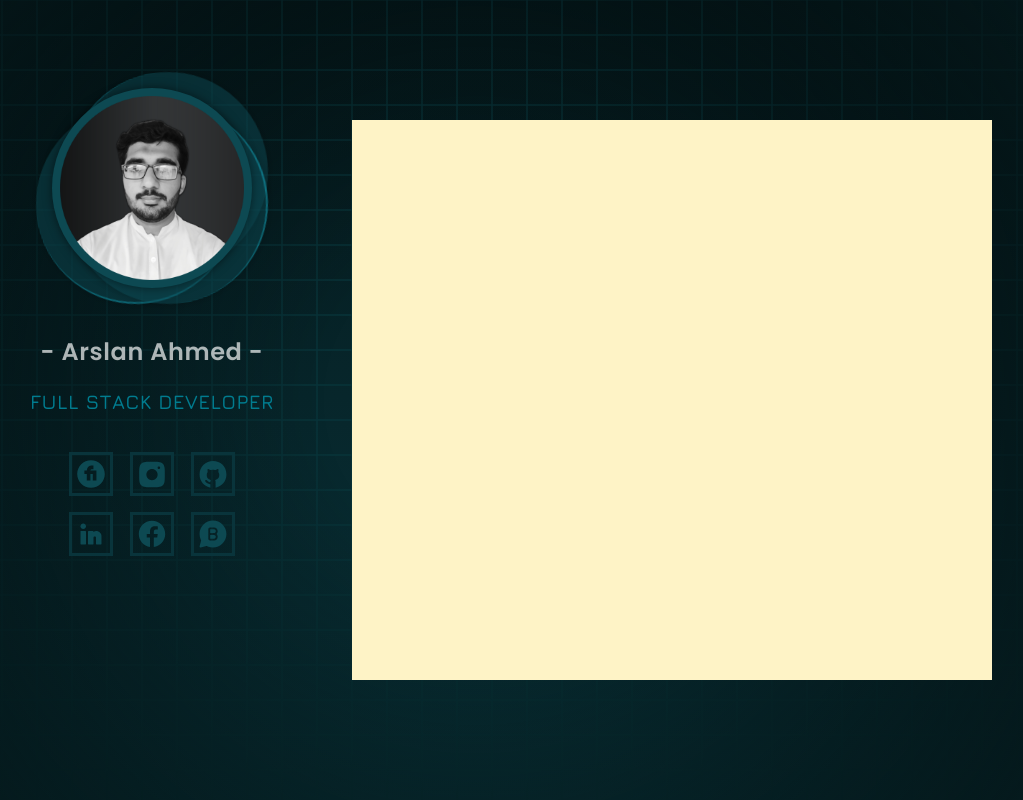
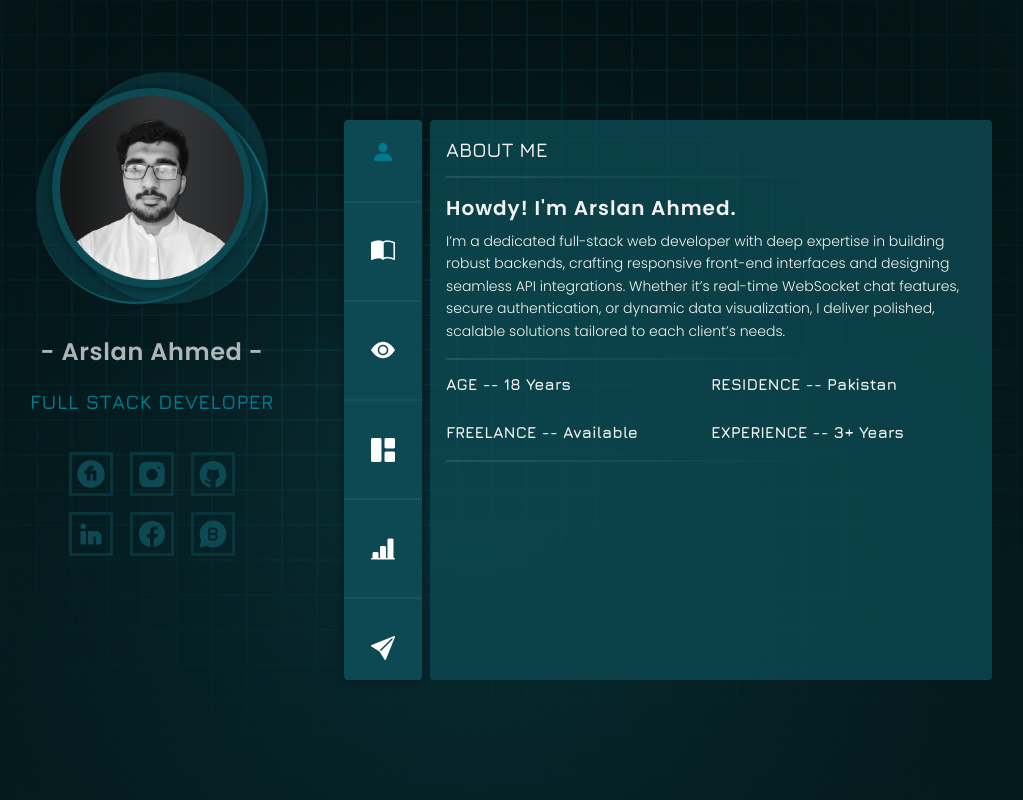
Before and after one commit to Arslan-the-Developer/my_first_portfolio, a React (Vite) app: page / in a window 1280 px wide. Shown: the whole page, without its empty margins (164-1187 px from the left). Built offline with nearby package versions, Linux system fonts and the light colour scheme; a web font is replaced by a local one.

Commit message:
Many Improvements

```diff
--- a/package.json
+++ b/package.json
@@ -12,6 +12,7 @@
   "dependencies": {
     "@tailwindcss/vite": "^4.1.3",
     "axios": "^1.8.4",
+    "bootstrap-icons": "^1.13.1",
     "dotenv": "^16.5.0",
     "framer-motion": "^11.18.2",
     "motion": "^12.7.2",
--- a/src/Screens/MainScreen/MainScreen.jsx
+++ b/src/Screens/MainScreen/MainScreen.jsx
@@ -1,4 +1,4 @@
-import React from 'react'
+import React, { useState } from 'react'
 import selfPic from '../../assets/profile-pic.png';
 import ShinyText from '../../Components/ReactBitComponents/ShinyText/ShinyText'
 import RotatingText from '../../Components/ReactBitComponents/RotatingText/RotatingText';
@@ -8,9 +8,86 @@ import GithubLogo from '../../assets/GithubLogo';
 import LinkedInLogo from '../../assets/LinkedInLogo'
 import FacebookLogo from '../../assets/FacebookLogo'
 import WhatsAppLogo from '../../assets/WhatsAppLogo';
+import AboutTab from '../TabScreens/AboutTab';
+import ResumeTab from '../TabScreens/ResumeTab';
+import WorksTab from '../TabScreens/WorksTab';
+import StatsTab from '../TabScreens/StatsTab';
+import ExpertiseTab from '../TabScreens/ExpertiseTab';
+import ContactTab from '../TabScreens/ContactTab';
 
 
 function MainScreen() {
+
+  const [isAboutTabActive, setAboutTabActive] = useState(true);
+  const [isResumeTabActive, setResumeTabActive] = useState(false);
+  const [isWorksTabActive, setWorksTabActive] = useState(false);
+  const [isStatsTabActive, setStatsTabActive] = useState(false);
+  const [isExpertiseTabActive, setExpertiseTabActive] = useState(false);
+  const [isContactTabActive, setContactTabActive] = useState(false);
+
+  function setTabActive(tab_name) {
+
+    switch (tab_name) {
+
+      case 'about':
+        setAboutTabActive(true);
+        setResumeTabActive(false);
+        setWorksTabActive(false);
+        setStatsTabActive(false);
+        setExpertiseTabActive(false);
+        setContactTabActive(false);
+        break;
+
+      case 'resume':
+        setAboutTabActive(false);
+        setResumeTabActive(true);
+        setWorksTabActive(false);
+        setStatsTabActive(false);
+        setExpertiseTabActive(false);
+        setContactTabActive(false);
+        break;
+
+      case 'works':
+        setAboutTabActive(false);
+        setResumeTabActive(false);
+        setWorksTabActive(true);
+        setStatsTabActive(false);
+        setExpertiseTabActive(false);
+        setContactTabActive(false);
+        break;
+
+      case 'stats':
+        setAboutTabActive(false);
+        setResumeTabActive(false);
+        setWorksTabActive(false);
+        setStatsTabActive(true);
+        setExpertiseTabActive(false);
+        setContactTabActive(false);
+        break;
+
+      case 'expertise':
+        setAboutTabActive(false);
+        setResumeTabActive(false);
+        setWorksTabActive(false);
+        setStatsTabActive(false);
+        setExpertiseTabActive(true);
+        setContactTabActive(false);
+        break;
+
+      case 'contact':
+        setAboutTabActive(false);
+        setResumeTabActive(false);
+        setWorksTabActive(false);
+        setStatsTabActive(false);
+        setExpertiseTabActive(false);
+        setContactTabActive(true);
+        break;
+
+      default:
+        break;
+    }
+
+  }
 
   return (
 
@@ -69,8 +146,68 @@ function MainScreen() {
 
         </div>
 
-        <div className='w-5/10 h-7/10 bg-amber-100 ml-2'>
+        <div className='w-5/10 h-7/10 ml-2 flex items-start justify-start rounded-sm'>
 
+          <nav className='h-full w-20 bg-[#0d4952] -translate-x-2 rounded-sm flex flex-col items-center justify-between py-4' style={{boxShadow : "0 0 10px 0px rgba(0,0,0,.4)"}}>
+
+            <i onClick={() => setTabActive('about')} className={`bi bi-person-fill text-2xl transition cursor-pointer ${isAboutTabActive ? 'text-[#017c8f]' : 'text-white'} hover:text-[#017c8f] hover:scale-110`}></i>
+            <hr className='border border-white opacity-5 w-full' />
+
+            <i onClick={() => setTabActive('resume')} className={`bi bi-book-half text-2xl transition cursor-pointer ${isResumeTabActive ? 'text-[#017c8f]' : 'text-white'} hover:text-[#017c8f] hover:scale-110`}></i>
+            <hr className='border border-white opacity-5 w-full' />
+
+            <i onClick={() => setTabActive('works')} className={`bi bi-eye-fill text-2xl transition cursor-pointer ${isWorksTabActive ? 'text-[#017c8f]' : 'text-white'} hover:text-[#017c8f] hover:scale-110`}></i>
+            <hr className='border border-white opacity-5 w-full' />
+
+            <i onClick={() => setTabActive('stats')} className={`bi bi-grid-1x2-fill text-2xl transition cursor-pointer ${isStatsTabActive ? 'text-[#017c8f]' : 'text-white'} hover:text-[#017c8f] hover:scale-110`}></i>
+            <hr className='border border-white opacity-5 w-full' />
+
+            <i onClick={() => setTabActive('expertise')} className={`bi bi-bar-chart-line-fill text-2xl transition cursor-pointer ${isExpertiseTabActive ? 'text-[#017c8f]' : 'text-white'} hover:text-[#017c8f] hover:scale-110`}></i>
+            <hr className='border border-white opacity-5 w-full' />
+
+            <i onClick={() => setTabActive('contact')} className={`bi bi-send-fill text-2xl transition cursor-pointer ${isContactTabActive ? 'text-[#017c8f]' : 'text-white'} hover:text-[#017c8f] hover:scale-110`}></i>
+
+          </nav>
+
+          <div className='w-9/10 h-full bg-[#0d4952cc] rounded-sm flex items-start justify-start flex-col'>
+
+            {
+              isAboutTabActive ? (
+                <AboutTab />
+              ) : ""
+            }
+
+            {
+              isResumeTabActive ? (
+                <ResumeTab />
+              ) : ""
+            }
+
+            {
+              isWorksTabActive ? (
+                <WorksTab />
+              ) : ""
+            }
+
+            {
+              isStatsTabActive ? (
+                <StatsTab />
+              ) : ""
+            }
+
+            {
+              isExpertiseTabActive ? (
+                <ExpertiseTab />
+              ) : ""
+            }
+
+            {
+              isContactTabActive ? (
+                <ContactTab />
+              ) : ""
+            }
+
+          </div>
 
         </div>
 
--- /dev/null
+++ b/src/Screens/TabScreens/AboutTab.jsx
@@ -0,0 +1,58 @@
+import React from 'react'
+
+
+
+function AboutTab() {
+
+  return (
+
+    <div className='w-full h-full flex items-start justify-start flex-col p-4'>
+
+        <h2 className='text-xl font-jura uppercase font-semibold'>About Me</h2>
+
+        <span className='w-full h-[2px] bg-linear-to-r from-white to-[#0d4952cc] opacity-10 to-70% mt-3' />
+
+        <h3 className='text-xl font-poppins font-semibold tracking-wider mt-4'>Howdy! I'm Arslan Ahmed.</h3>
+
+        <p className='text-sm mt-2 font-poppins leading-[1.4rem] font-light'>I’m a dedicated full-stack web developer with deep expertise in building robust backends, crafting responsive front-end interfaces and designing seamless API integrations. Whether it’s real-time WebSocket chat features, secure authentication, or dynamic data visualization, I deliver polished, scalable solutions tailored to each client’s needs.</p>
+
+        <span className='w-full h-[2px] bg-linear-to-r from-white to-[#0d4952cc] opacity-10 to-70% mt-4' />
+
+        <div className='w-full flex flex-wrap items-start justify-start mt-3'>
+
+          <div className='w-1/2 flex items-center justify-start text-base font-jura font-bold'>
+
+            AGE -- 18 Years
+
+          </div>
+
+          <div className='w-1/2 flex items-center justify-start text-base font-jura font-bold'>
+
+            RESIDENCE -- Pakistan
+
+          </div>
+
+          <div className='w-1/2 flex items-center justify-start text-base font-jura font-bold mt-6'>
+
+            FREELANCE -- Available
+
+          </div>
+
+          <div className='w-1/2 flex items-center justify-start text-base font-jura font-bold mt-6'>
+
+            EXPERIENCE -- 3+ Years
+
+          </div>
+
+        </div>
+
+        <span className='w-full h-[2px] bg-linear-to-r from-white to-[#0d4952cc] opacity-10 to-70% mt-4' />
+
+    </div>
+
+  )
+
+}
+
+
+export default AboutTab
--- /dev/null
+++ b/src/Screens/TabScreens/ContactTab.jsx
@@ -0,0 +1,19 @@
+import React from 'react'
+
+
+function ContactTab() {
+
+  return (
+
+    <div className='w-full h-full flex items-start justify-start flex-col p-4'>
+
+        ContactTab
+
+    </div>
+
+  )
+
+}
+
+
+export default ContactTab
--- /dev/null
+++ b/src/Screens/TabScreens/ExpertiseTab.jsx
@@ -0,0 +1,19 @@
+import React from 'react'
+
+
+function ExpertiseTab() {
+
+  return (
+
+    <div className='w-full h-full flex items-start justify-start flex-col p-4'>
+
+        ExpertiseTab
+
+    </div>
+
+  )
+
+}
+
+
+export default ExpertiseTab
--- /dev/null
+++ b/src/Screens/TabScreens/ResumeTab.jsx
@@ -0,0 +1,19 @@
+import React from 'react'
+
+
+function ResumeTab() {
+
+  return (
+
+    <div className='w-full h-full flex items-start justify-start flex-col p-4'>
+
+        ResumeTab
+
+    </div>
+
+  )
+
+}
+
+
+export default ResumeTab
--- /dev/null
+++ b/src/Screens/TabScreens/StatsTab.jsx
@@ -0,0 +1,16 @@
+import React from 'react'
+
+
+function StatsTab() {
+
+  return (
+
+    <div className='w-full h-full flex items-start justify-start flex-col p-4'>
+        StatsTab
+    </div>
+
+  )
+
+}
+
+export default StatsTab
--- /dev/null
+++ b/src/Screens/TabScreens/WorksTab.jsx
@@ -0,0 +1,19 @@
+import React from 'react'
+
+
+function WorksTab() {
+
+  return (
+
+    <div className='w-full h-full flex items-start justify-start flex-col p-4'>
+
+        WorksTab
+
+    </div>
+
+  )
+
+}
+
+
+export default WorksTab
--- a/src/index.css
+++ b/src/index.css
@@ -1,4 +1,5 @@
 @import 'tailwindcss';
+@import "bootstrap-icons/font/bootstrap-icons.css";
 
 @theme{
 
```
Also changed, not shown: 1 other file (tests, documents, lock files or other folders).
